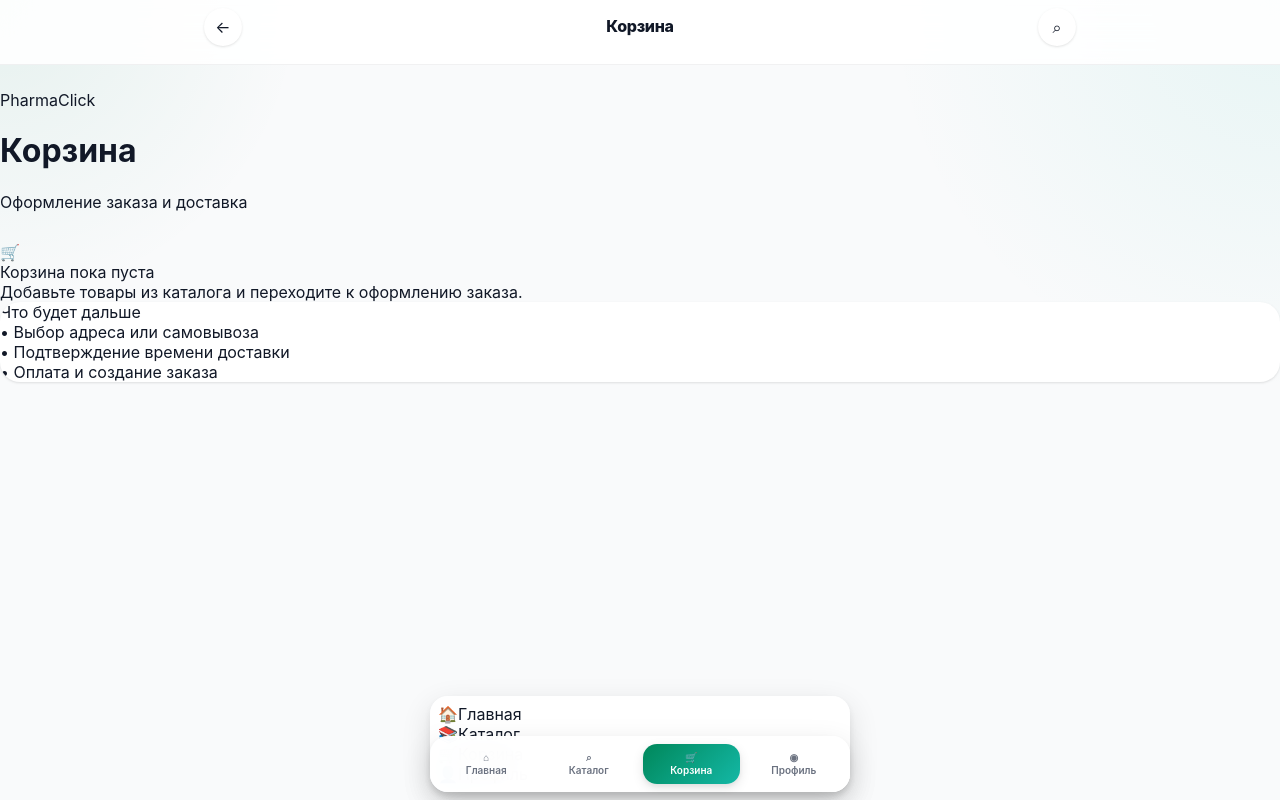
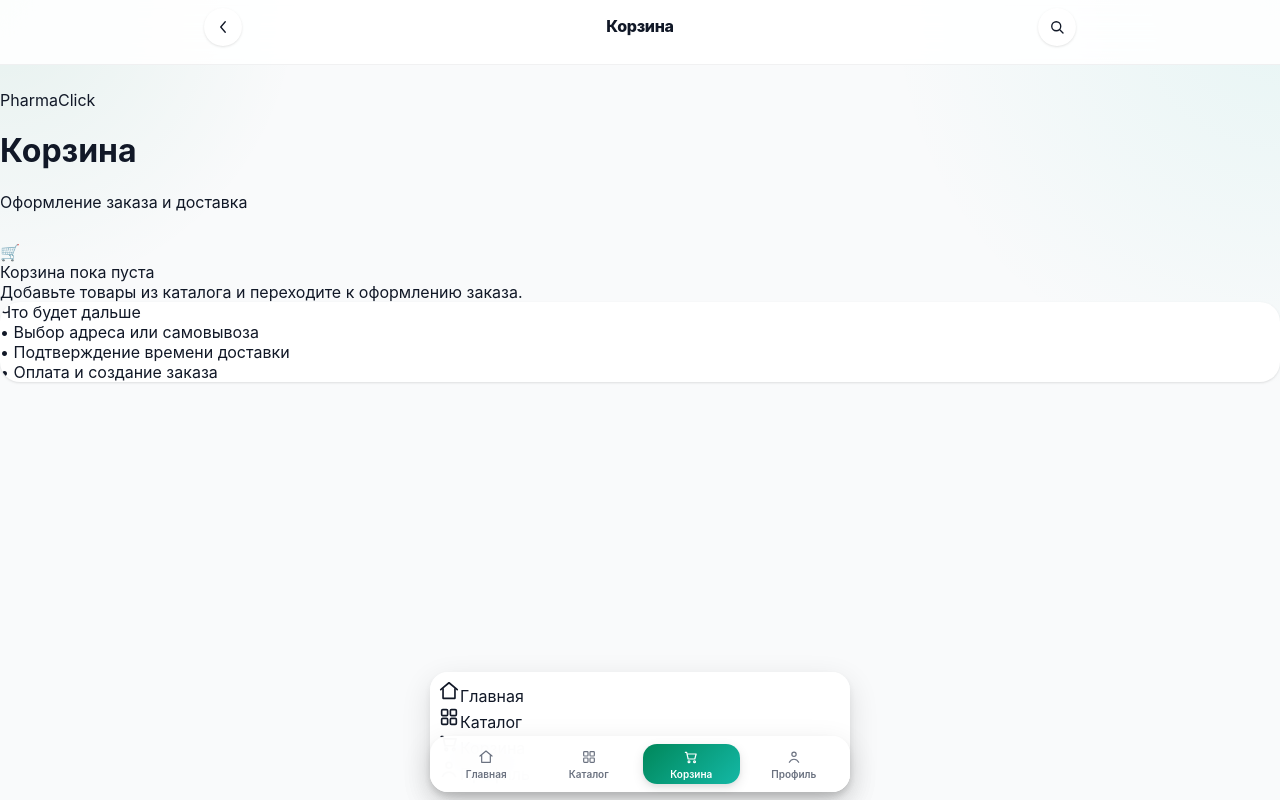
Before and after one commit to phanthooom/pharmaclick-telegram-mini-app, a Next.js app in the folder apps/miniapp/: page /cart in a window 1280 px wide. Built offline with nearby package versions, Linux system fonts and the light colour scheme.

Commit message:
fix(miniapp): replace emoji icons with cohesive svg set
Introduce a unified minimalist icon library and swap navigation/profile/category/product icons to remove playful emoji styling and make UI production-ready.

```diff
--- a/apps/miniapp/components/app-shell.tsx
+++ b/apps/miniapp/components/app-shell.tsx
@@ -2,6 +2,7 @@
 
 import Link from 'next/link'
 import { usePathname, useRouter } from 'next/navigation'
+import { ArrowLeftIcon, CartIcon, GridIcon, HomeIcon, SearchIcon, UserIcon } from './ui-icons'
 
 const PAGE_TITLES: Record<string, string> = {
     '/': 'PharmaClick',
@@ -25,10 +26,10 @@ export default function AppShell({ children }: { children: React.ReactNode }) {
             : PAGE_TITLES[pathname] ?? 'PharmaClick'
 
     const navItems = [
-        { href: '/', label: 'Главная', icon: '⌂' },
-        { href: '/catalog', label: 'Каталог', icon: '⌕' },
-        { href: '/cart', label: 'Корзина', icon: '🛒' },
-        { href: '/profile', label: 'Профиль', icon: '◉' },
+        { href: '/', label: 'Главная', icon: HomeIcon },
+        { href: '/catalog', label: 'Каталог', icon: GridIcon },
+        { href: '/cart', label: 'Корзина', icon: CartIcon },
+        { href: '/profile', label: 'Профиль', icon: UserIcon },
     ]
 
     return (
@@ -43,7 +44,7 @@ export default function AppShell({ children }: { children: React.ReactNode }) {
                                 className="pc-icon-button"
                                 aria-label="Назад"
                             >
-                                ←
+                                <ArrowLeftIcon width={18} height={18} />
                             </button>
                         ) : (
                             <div className="pc-logo-pill">PC</div>
@@ -59,7 +60,7 @@ export default function AppShell({ children }: { children: React.ReactNode }) {
 
                     <div className="pc-header-right">
                         <Link href="/catalog" className="pc-icon-button" aria-label="Поиск">
-                            ⌕
+                            <SearchIcon width={18} height={18} />
                         </Link>
                     </div>
                 </div>
@@ -70,7 +71,7 @@ export default function AppShell({ children }: { children: React.ReactNode }) {
             </main>
 
             <nav className="pc-bottom-nav">
-                {navItems.map(({ href, label, icon }) => {
+                {navItems.map(({ href, label, icon: Icon }) => {
                     const active =
                         pathname === href || (href !== '/' && pathname.startsWith(href))
 
@@ -80,7 +81,9 @@ export default function AppShell({ children }: { children: React.ReactNode }) {
                             href={href}
                             className={`pc-bottom-nav-item ${active ? 'active' : ''}`}
                         >
-                            <span className="pc-bottom-nav-icon">{icon}</span>
+                            <span className="pc-bottom-nav-icon">
+                                <Icon width={16} height={16} />
+                            </span>
                             <span>{label}</span>
                         </Link>
                     )
--- a/apps/miniapp/components/bottom-nav.tsx
+++ b/apps/miniapp/components/bottom-nav.tsx
@@ -2,12 +2,13 @@
 
 import Link from "next/link";
 import { usePathname } from "next/navigation";
+import { CartIcon, GridIcon, HomeIcon, UserIcon } from "./ui-icons";
 
 const navItems = [
-    { href: "/", label: "Главная", icon: "🏠" },
-    { href: "/catalog", label: "Каталог", icon: "📚" },
-    { href: "/cart", label: "Корзина", icon: "🛒" },
-    { href: "/profile", label: "Профиль", icon: "👤" },
+    { href: "/", label: "Главная", icon: HomeIcon },
+    { href: "/catalog", label: "Каталог", icon: GridIcon },
+    { href: "/cart", label: "Корзина", icon: CartIcon },
+    { href: "/profile", label: "Профиль", icon: UserIcon },
 ];
 
 export function BottomNav() {
@@ -17,6 +18,7 @@ export function BottomNav() {
         <nav className="pc-bottom-nav fixed bottom-0 left-0 right-0 z-30">
             <div className="grid grid-cols-4 gap-2">
                 {navItems.map((item) => {
+                    const Icon = item.icon;
                     const active =
                         item.href === "/"
                             ? pathname === "/"
@@ -31,7 +33,9 @@ export function BottomNav() {
                                     : "text-[var(--text-secondary)]"
                                 }`}
                         >
-                            <span className="text-[28px] leading-none">{item.icon}</span>
+                            <span className="text-[28px] leading-none">
+                                <Icon width={22} height={22} />
+                            </span>
                             <span>{item.label}</span>
                         </Link>
                     );
--- /dev/null
+++ b/apps/miniapp/components/ui-icons.tsx
@@ -0,0 +1,158 @@
+import type { SVGProps } from "react";
+
+type IconProps = SVGProps<SVGSVGElement>;
+
+function BaseIcon({ children, ...props }: IconProps) {
+    return (
+        <svg
+            viewBox="0 0 24 24"
+            fill="none"
+            stroke="currentColor"
+            strokeWidth="1.8"
+            strokeLinecap="round"
+            strokeLinejoin="round"
+            aria-hidden="true"
+            {...props}
+        >
+            {children}
+        </svg>
+    );
+}
+
+export function HomeIcon(props: IconProps) {
+    return (
+        <BaseIcon {...props}>
+            <path d="M3 10.5L12 3l9 7.5" />
+            <path d="M5.5 9.5V20h13V9.5" />
+        </BaseIcon>
+    );
+}
+
+export function GridIcon(props: IconProps) {
+    return (
+        <BaseIcon {...props}>
+            <rect x="4" y="4" width="6.5" height="6.5" rx="1.2" />
+            <rect x="13.5" y="4" width="6.5" height="6.5" rx="1.2" />
+            <rect x="4" y="13.5" width="6.5" height="6.5" rx="1.2" />
+            <rect x="13.5" y="13.5" width="6.5" height="6.5" rx="1.2" />
+        </BaseIcon>
+    );
+}
+
+export function CartIcon(props: IconProps) {
+    return (
+        <BaseIcon {...props}>
+            <circle cx="9" cy="19" r="1.4" />
+            <circle cx="17.3" cy="19" r="1.4" />
+            <path d="M3.5 5h2l2.2 10h10l2-7.5H7.2" />
+        </BaseIcon>
+    );
+}
+
+export function UserIcon(props: IconProps) {
+    return (
+        <BaseIcon {...props}>
+            <circle cx="12" cy="8" r="3.2" />
+            <path d="M5 20c1.6-3 4-4.6 7-4.6s5.4 1.6 7 4.6" />
+        </BaseIcon>
+    );
+}
+
+export function SearchIcon(props: IconProps) {
+    return (
+        <BaseIcon {...props}>
+            <circle cx="11" cy="11" r="6" />
+            <path d="M16 16l4 4" />
+        </BaseIcon>
+    );
+}
+
+export function ArrowLeftIcon(props: IconProps) {
+    return (
+        <BaseIcon {...props}>
+            <path d="M15 5l-6 7 6 7" />
+        </BaseIcon>
+    );
+}
+
+export function PackageIcon(props: IconProps) {
+    return (
+        <BaseIcon {...props}>
+            <path d="M12 3l8 4.4-8 4.4L4 7.4 12 3z" />
+            <path d="M4 7.4V17l8 4 8-4V7.4" />
+            <path d="M12 11.8V21" />
+        </BaseIcon>
+    );
+}
+
+export function HeartIcon(props: IconProps) {
+    return (
+        <BaseIcon {...props}>
+            <path d="M20 8.2c0 5.1-8 10.3-8 10.3S4 13.3 4 8.2a4.1 4.1 0 017.1-2.8l.9 1 .9-1A4.1 4.1 0 0120 8.2z" />
+        </BaseIcon>
+    );
+}
+
+export function PinIcon(props: IconProps) {
+    return (
+        <BaseIcon {...props}>
+            <path d="M12 21s6-5.3 6-10a6 6 0 10-12 0c0 4.7 6 10 6 10z" />
+            <circle cx="12" cy="11" r="2.2" />
+        </BaseIcon>
+    );
+}
+
+export function MessageIcon(props: IconProps) {
+    return (
+        <BaseIcon {...props}>
+            <path d="M4 6.5A2.5 2.5 0 016.5 4h11A2.5 2.5 0 0120 6.5v7a2.5 2.5 0 01-2.5 2.5H9l-5 4v-4A2.5 2.5 0 014 13.5v-7z" />
+        </BaseIcon>
+    );
+}
+
+export function PillIcon(props: IconProps) {
+    return (
+        <BaseIcon {...props}>
+            <path d="M8.5 5.5a4.2 4.2 0 016 0l3 3a4.2 4.2 0 010 6l-3 3a4.2 4.2 0 01-6 0l-3-3a4.2 4.2 0 010-6l3-3z" />
+            <path d="M9 15l6-6" />
+        </BaseIcon>
+    );
+}
+
+export function LeafIcon(props: IconProps) {
+    return (
+        <BaseIcon {...props}>
+            <path d="M19 5c-7 0-12 4.6-12 11 0 2.3 1.2 3.5 3.3 3.5C16.8 19.5 19 13 19 5z" />
+            <path d="M7.5 17.5c1.8-2.3 4.1-4 7-5.1" />
+        </BaseIcon>
+    );
+}
+
+export function PlusCircleIcon(props: IconProps) {
+    return (
+        <BaseIcon {...props}>
+            <circle cx="12" cy="12" r="8.5" />
+            <path d="M12 8v8M8 12h8" />
+        </BaseIcon>
+    );
+}
+
+export function BabyIcon(props: IconProps) {
+    return (
+        <BaseIcon {...props}>
+            <circle cx="12" cy="8.5" r="3.2" />
+            <path d="M6.5 19a5.5 5.5 0 0111 0" />
+            <circle cx="10.5" cy="8.5" r=".4" fill="currentColor" />
+            <circle cx="13.5" cy="8.5" r=".4" fill="currentColor" />
+        </BaseIcon>
+    );
+}
+
+export function SparkleIcon(props: IconProps) {
+    return (
+        <BaseIcon {...props}>
+            <path d="M12 3l1.8 4.3L18 9l-4.2 1.7L12 15l-1.8-4.3L6 9l4.2-1.7L12 3z" />
+            <path d="M18.5 14.5l.8 1.8 1.7.7-1.7.7-.8 1.8-.8-1.8-1.7-.7 1.7-.7.8-1.8z" />
+        </BaseIcon>
+    );
+}
```
Also changed, not shown: apps/miniapp/app/catalog/page.tsx (+21 -4 lines), apps/miniapp/app/page.tsx (+27 -6 lines), apps/miniapp/app/product/[id]/page.tsx (+9 -1 lines), apps/miniapp/app/profile/page.tsx (+15 -4 lines), apps/miniapp/lib/pharmaclick-data.ts (+16 -16 lines).
